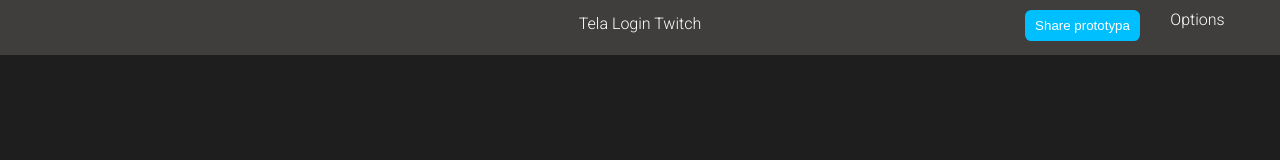
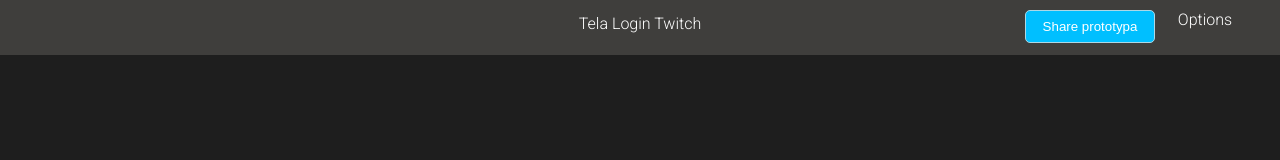
Before and after one commit to fcosta74/Projeto2, a plain HTML site: page index.html in a window 1280 px wide. Shown: the top 160 px of the page. Drawn offline with Linux system fonts and the light colour scheme.

Commit message:
atualizando
atualizando

```diff
--- a/assents/css/style.css
+++ b/assents/css/style.css
@@ -44,12 +44,14 @@
 }
 
 header button{
-    border-radius: 0.4rem;
+    border-radius: 5px;
     background-color: DeepSkyBlue;
-    padding: 8px;
-    border: 0;
+    padding: 8px 5px;
+    border: 1px solid lightblue;
     cursor: pointer;
     color: #fff;
+    width: 130px;
+    text-align: center;
 }
 h3{
     color: #fff;
```
